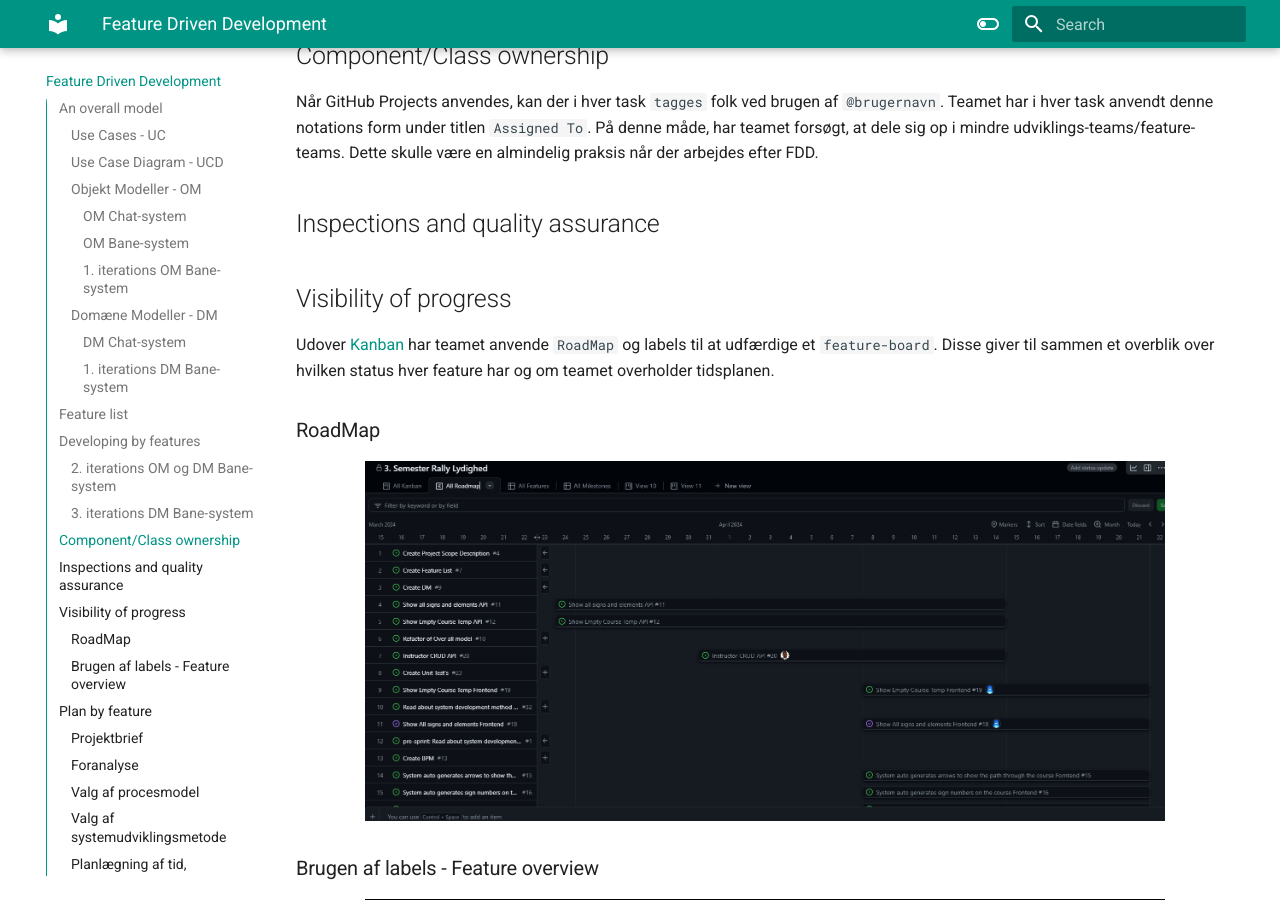
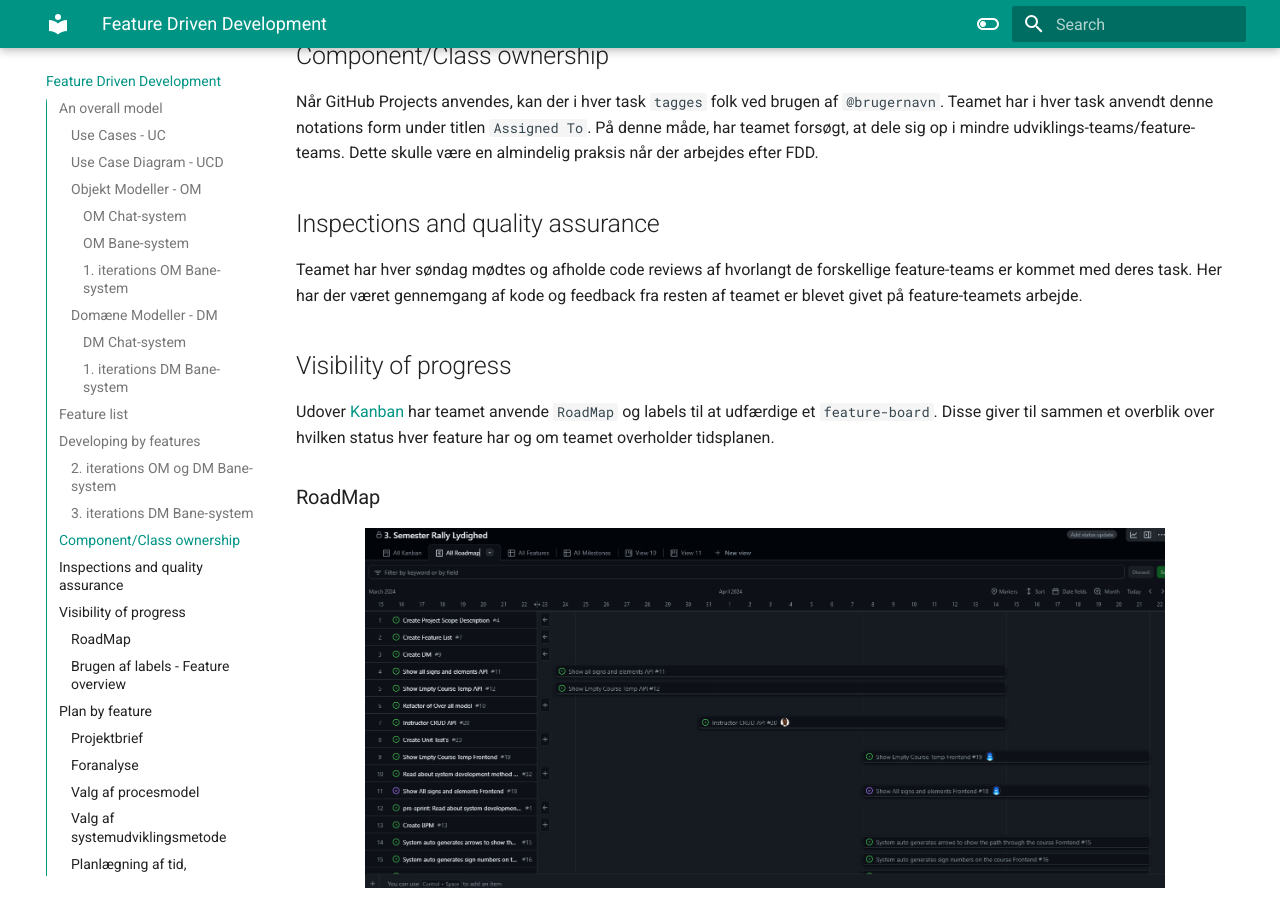
Before and after one commit to DMOoF23-Team2/3.Semester-Exam-Docs, an MkDocs documentation site: the page built from docs/featureDrivenDevelopment.md, in a window 1280 px wide and 900 px high, scrolled down 14295 px. Built offline with MkDocs 1.6.1 and Material for MkDocs 9.7.7, drawn with Linux system fonts in a browser that asks for light colours.

Commit message:
Inspections and quality - i dunno what to write more than this

```diff
--- a/docs/featureDrivenDevelopment.md
+++ b/docs/featureDrivenDevelopment.md
@@ -257,7 +257,7 @@ Men som det tydligt fremgår af nedenstående artefaktor lykkedes det ikke udvik
 Når GitHub Projects anvendes, kan der i hver task `tagges` folk ved brugen af `@brugernavn`. Teamet har i hver task anvendt denne notations form under titlen `Assigned To`. På denne måde, har teamet forsøgt, at dele sig op i mindre udviklings-teams/feature-teams. Dette skulle være en almindelig praksis når der arbejdes efter FDD.
 
 ## Inspections and quality assurance {#inspections}
-
+Teamet har hver søndag mødtes og afholde code reviews af hvorlangt de forskellige feature-teams er kommet med deres task. Her har der været gennemgang af kode og feedback fra resten af teamet er blevet givet på feature-teamets arbejde.
 
 ## Visibility of progress {#visibility-of-progress}
 Udover [Kanban](featureDrivenDevelopment.md#planlægning-af-tid-fdd) har teamet anvende `RoadMap` og labels til at udfærdige et `feature-board`. Disse giver til sammen et overblik over hvilken status hver feature har og om teamet overholder tidsplanen.
```
